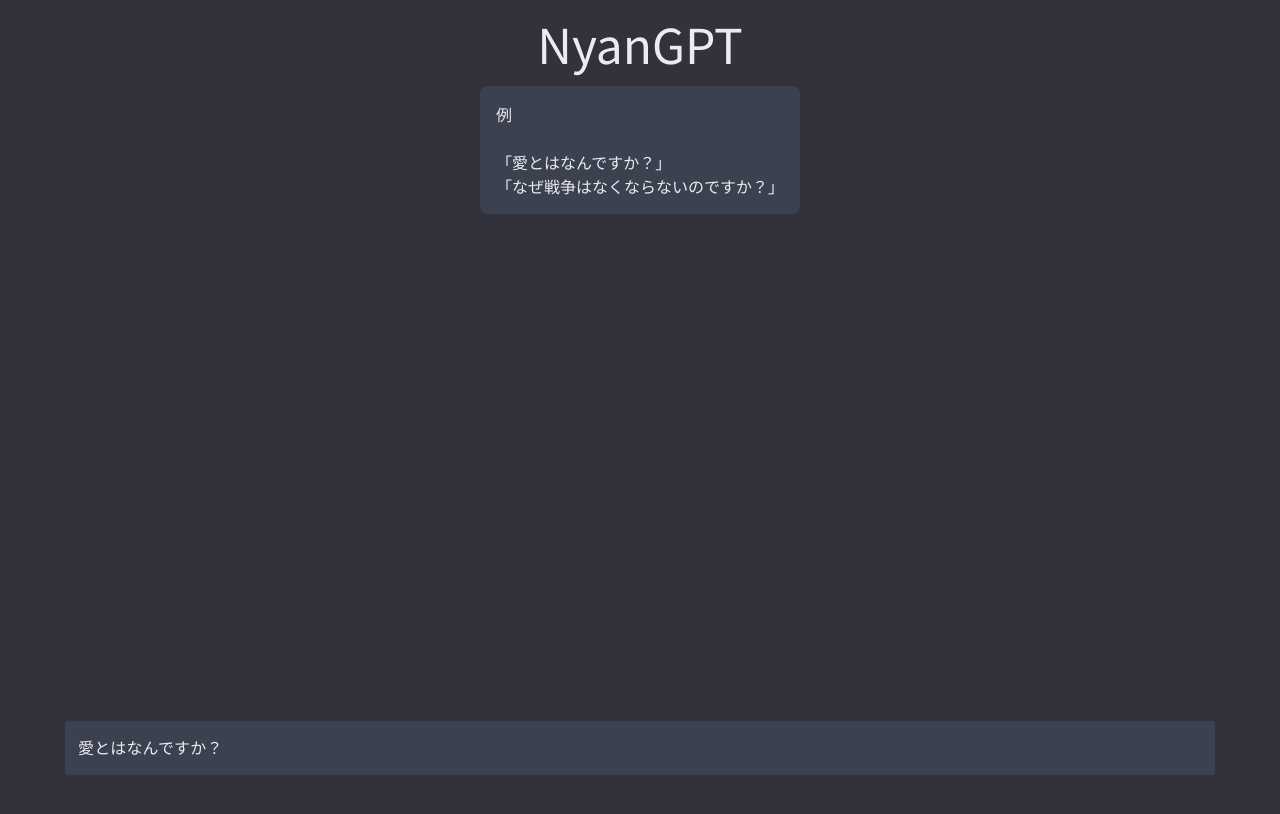
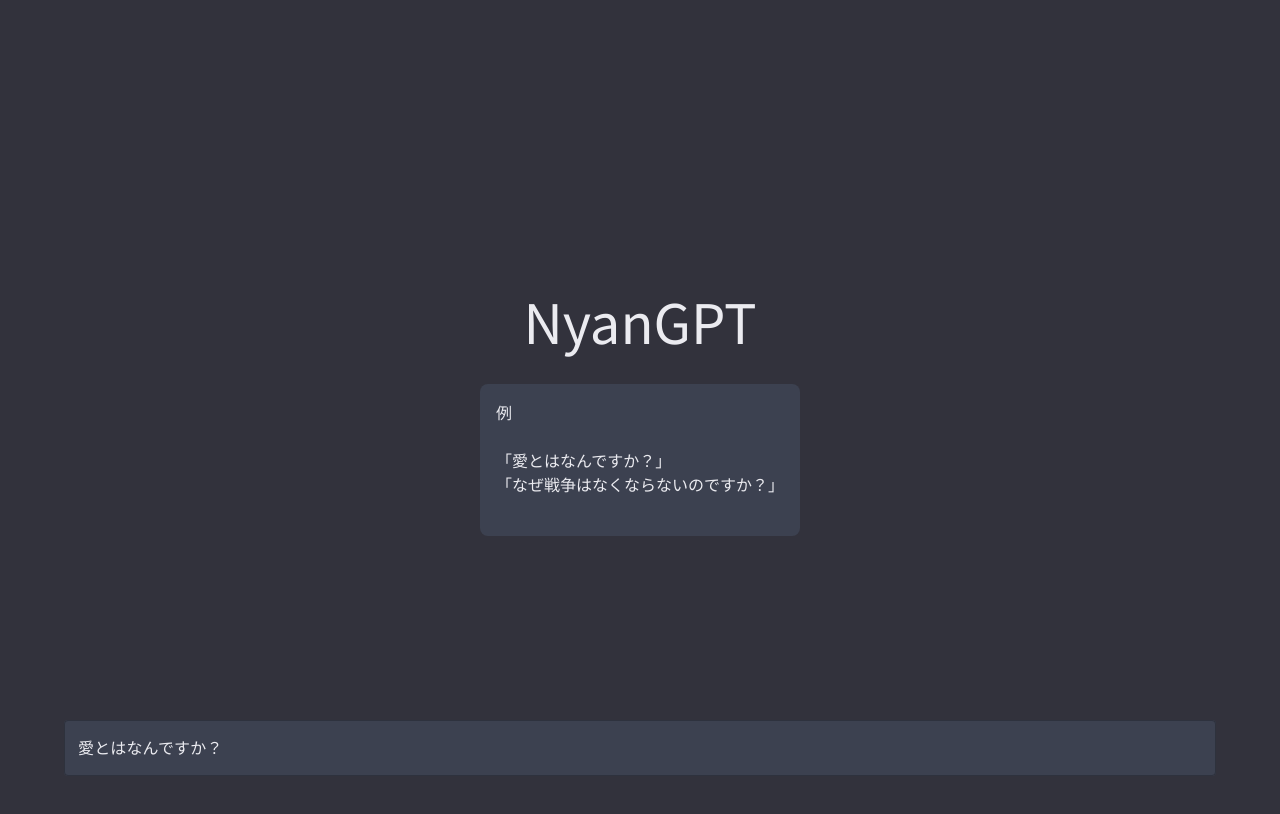
Before and after one commit to toromo12/NyanGPT, a React (Vite) app: page / in a window 1280 px wide. Shown: the top 814 px of the page. Built offline with nearby package versions, Linux system fonts and the light colour scheme.

Commit message:
fix initial layout

```diff
--- a/src/App.tsx
+++ b/src/App.tsx
@@ -52,15 +52,16 @@ function App() {
               alignItems: "center",
               justifyContent: "center",
               flexDirection: "column",
+              height: "100vh",
               width: "100%",
-              fontSize: "3rem",
+              fontSize: "3.4rem",
             }}
           >
             <Box>NyanGPT</Box>
             <Box
               sx={{
                 fontSize: "1rem",
-                marginTop: "8px",
+                marginTop: "24px",
                 padding: "16px",
                 borderRadius: "8px",
                 backgroundColor: "rgb(60, 65, 80)",
@@ -71,6 +72,7 @@ function App() {
               <div>&nbsp;</div>
               <div>「愛とはなんですか？」</div>
               <div>「なぜ戦争はなくならないのですか？」</div>
+              <div>&nbsp;</div>
             </Box>
           </Box>
         )}
```
